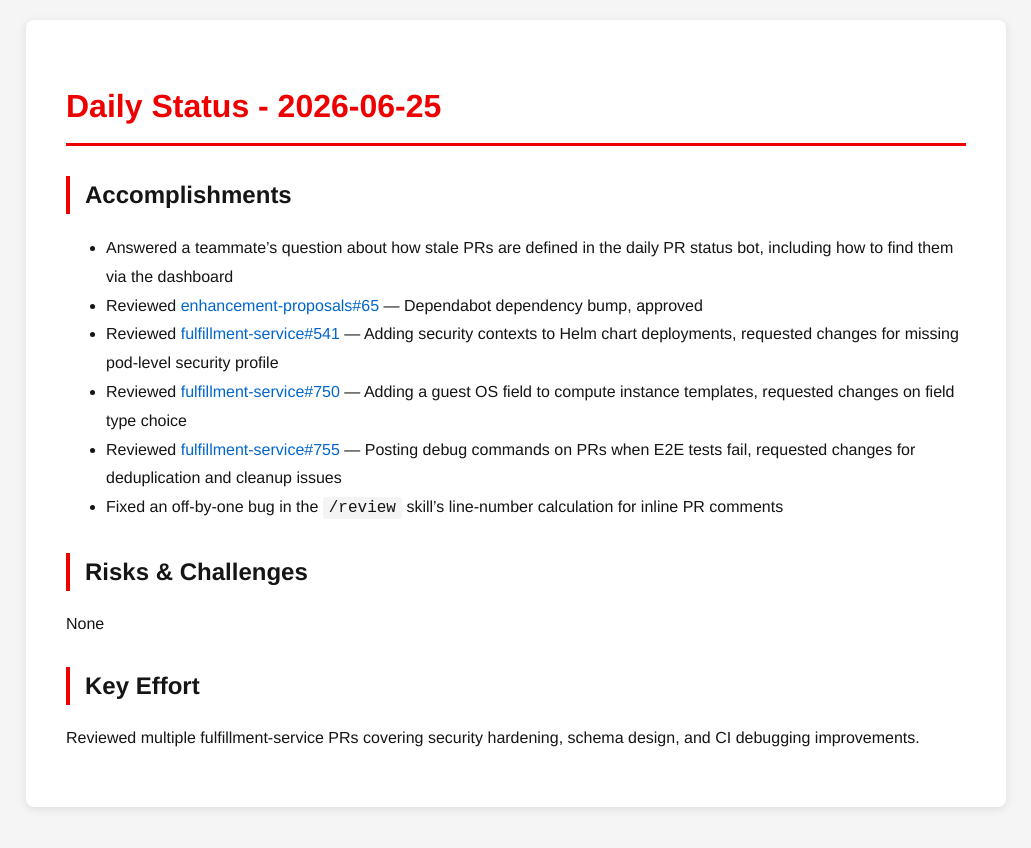
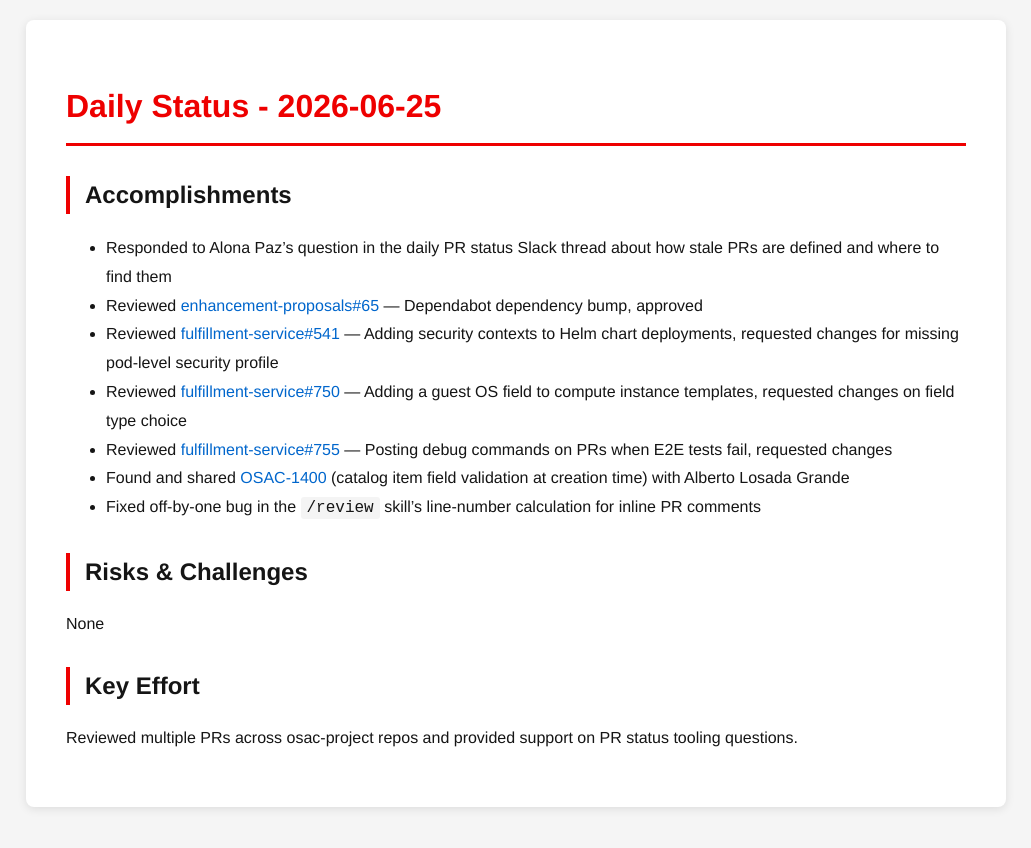
Before and after one commit to tzvatot/daily-status, a Jekyll site: the page built from 2026-06-25.md, in a window 1280 px wide. Shown: the top 848 px of the page, without its empty margins (124-1155 px from the left). Built offline with Jekyll 4.4.1, drawn with Linux system fonts in a browser that asks for light colours.

Commit message:
Daily status update - 2026-06-25

```diff
--- a/2026-06-25.md
+++ b/2026-06-25.md
@@ -7,15 +7,16 @@ date: 2026-06-25
 # Daily Status - 2026-06-25
 
 ## Accomplishments
-- Answered a teammate's question about how stale PRs are defined in the daily PR status bot, including how to find them via the dashboard
+- Responded to Alona Paz's question in the daily PR status Slack thread about how stale PRs are defined and where to find them
 - Reviewed [enhancement-proposals#65](https://github.com/osac-project/enhancement-proposals/pull/65) — Dependabot dependency bump, approved
 - Reviewed [fulfillment-service#541](https://github.com/osac-project/fulfillment-service/pull/541) — Adding security contexts to Helm chart deployments, requested changes for missing pod-level security profile
 - Reviewed [fulfillment-service#750](https://github.com/osac-project/fulfillment-service/pull/750) — Adding a guest OS field to compute instance templates, requested changes on field type choice
-- Reviewed [fulfillment-service#755](https://github.com/osac-project/fulfillment-service/pull/755) — Posting debug commands on PRs when E2E tests fail, requested changes for deduplication and cleanup issues
-- Fixed an off-by-one bug in the `/review` skill's line-number calculation for inline PR comments
+- Reviewed [fulfillment-service#755](https://github.com/osac-project/fulfillment-service/pull/755) — Posting debug commands on PRs when E2E tests fail, requested changes
+- Found and shared [OSAC-1400](https://redhat.atlassian.net/browse/OSAC-1400) (catalog item field validation at creation time) with Alberto Losada Grande
+- Fixed off-by-one bug in the `/review` skill's line-number calculation for inline PR comments
 
 ## Risks & Challenges
 None
 
 ## Key Effort
-Reviewed multiple fulfillment-service PRs covering security hardening, schema design, and CI debugging improvements.
+Reviewed multiple PRs across osac-project repos and provided support on PR status tooling questions.
```
